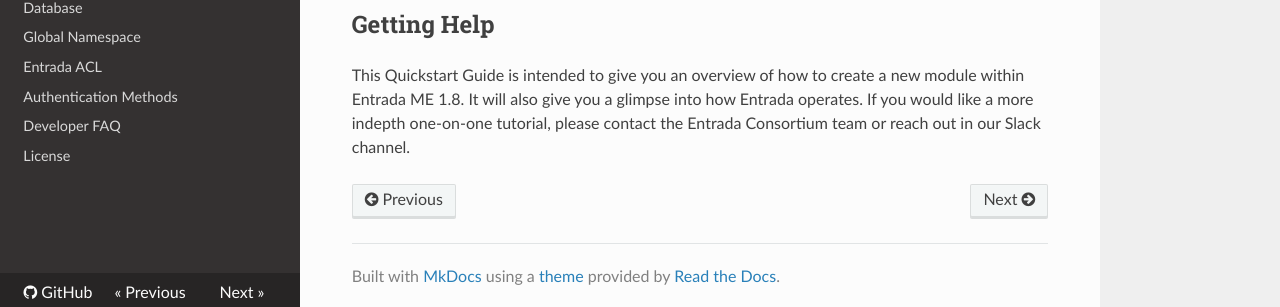
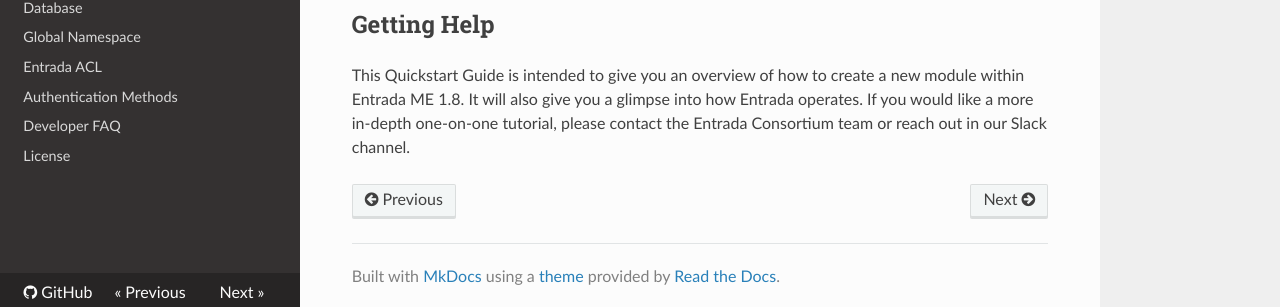
Before and after one commit to pyarmak/entrada-1x-docs, an MkDocs documentation site: the page built from docs/developer/quickstart.md, in a window 1280 px wide and 900 px high, scrolled down 15756 px. Shown: the part 587-894 px from the top of the window. Built offline with MkDocs 1.6.1, drawn with Linux system fonts in a browser that asks for light colours; nearby versions of some CDN libraries; old or Windows-style settings are respelled for this version of MkDocs; part of the change alters nothing that is shown; some of the changed text lies outside the part shown.

Commit message:
Proofreading edits

```diff
--- a/docs/developer/quickstart.md
+++ b/docs/developer/quickstart.md
@@ -176,9 +176,9 @@ Here are a few examples of how you can use your new model:
 
 Entrada does not use a typical MVC pattern as you would recognize from frameworks like Laravel, CakePHP, or Symfony. Although similiar in effect, our pattern is not entirely object oriented; we use a mix of object oriented and procedural design patterns.
 
-Entrada's `.htaccess` file contains `mod_rewrite` rules that pipe the majority of requests through the `index.php` and `admin.php` files. The `index.php` file is used to display **public modules**, where as the `admin.php` file is used to display **admin modules**.
+Entrada's `.htaccess` file contains `mod_rewrite` rules that pipe the majority of requests through the `index.php` and `admin.php` files. The `index.php` file is used to display **public modules**, whereas the `admin.php` file is used to display **admin modules**.
 
-One significant difference between most MVC frameworks and Entrada is that our request routing is entirely automatic vs. being manually defined in a routes file. For example, if you visit [http://entrada-1x-me.dev/profile/gradebook/assignments](http://entrada-1x-me.dev/profile/gradebook/assignments) in your browser, Entrada will be loading the `www-root/core/modules/public/profile/gradebook/assignments/index.inc.php` file.
+One significant difference between most MVC frameworks and Entrada is that our request routing is entirely automatic vs. being manually defined in a routes file. For example, if you visit [http://entrada-1x-me.dev/profile/gradebook/assignments](http://entrada-1x-me.dev/profile/gradebook/assignments) in your browser, Entrada will load the `www-root/core/modules/public/profile/gradebook/assignments/index.inc.php` file.
 
  For a more thorough overview of this information please see the [Directory Structure](overview/#directory-structure) section within Overview.
 
@@ -937,4 +937,4 @@ This will give anyone with _create_ access to the sandbox resource a menu item w
 
 ## Getting Help
 
-This Quickstart Guide is intended to give you an overview of how to create a new module within Entrada ME 1.8. It will also give you a glimpse into how Entrada operates. If you would like a more indepth one-on-one tutorial, please contact the Entrada Consortium team or reach out in our Slack channel.
+This Quickstart Guide is intended to give you an overview of how to create a new module within Entrada ME 1.8. It will also give you a glimpse into how Entrada operates. If you would like a more in-depth one-on-one tutorial, please contact the Entrada Consortium team or reach out in our Slack channel.
```
